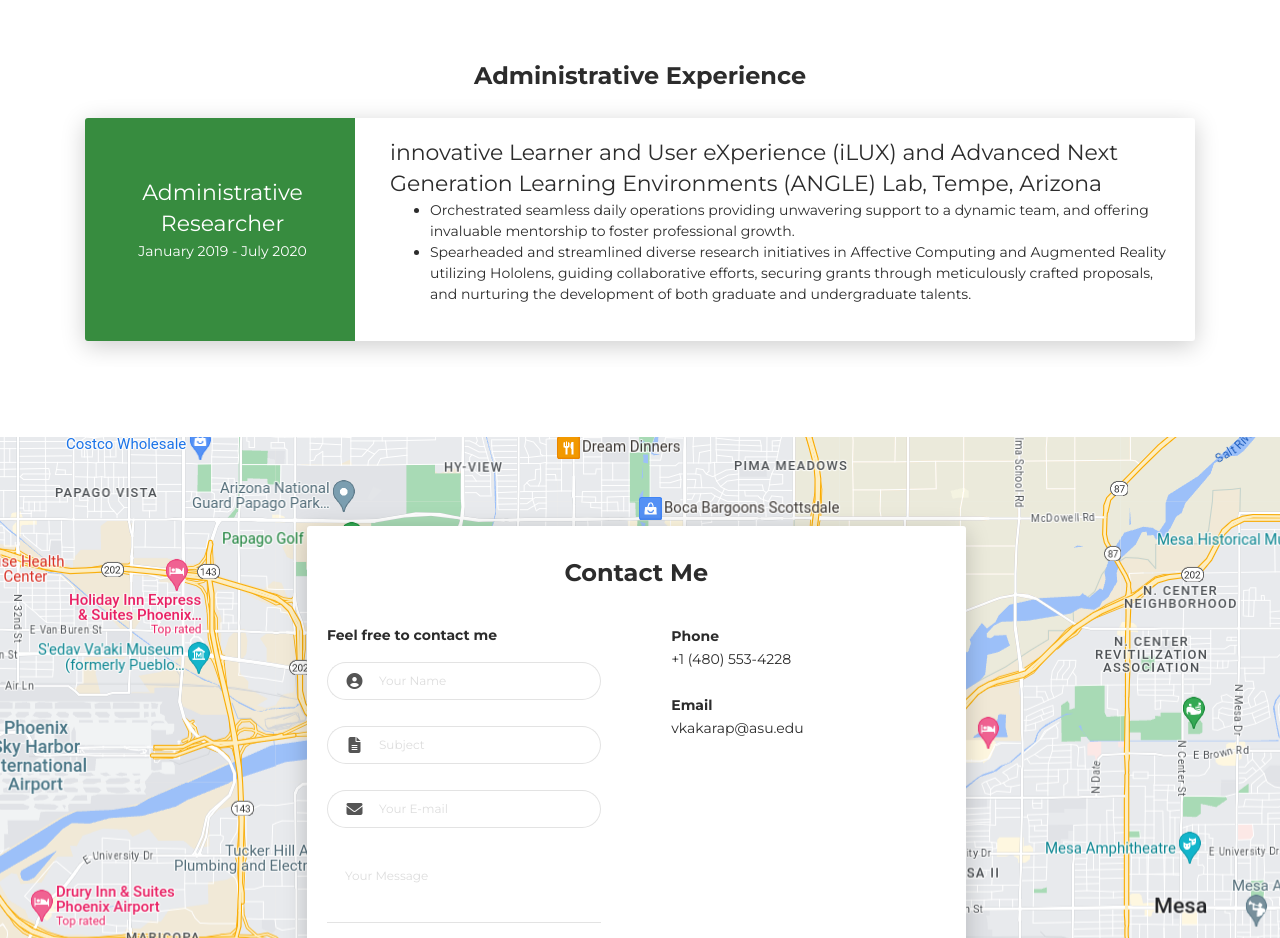
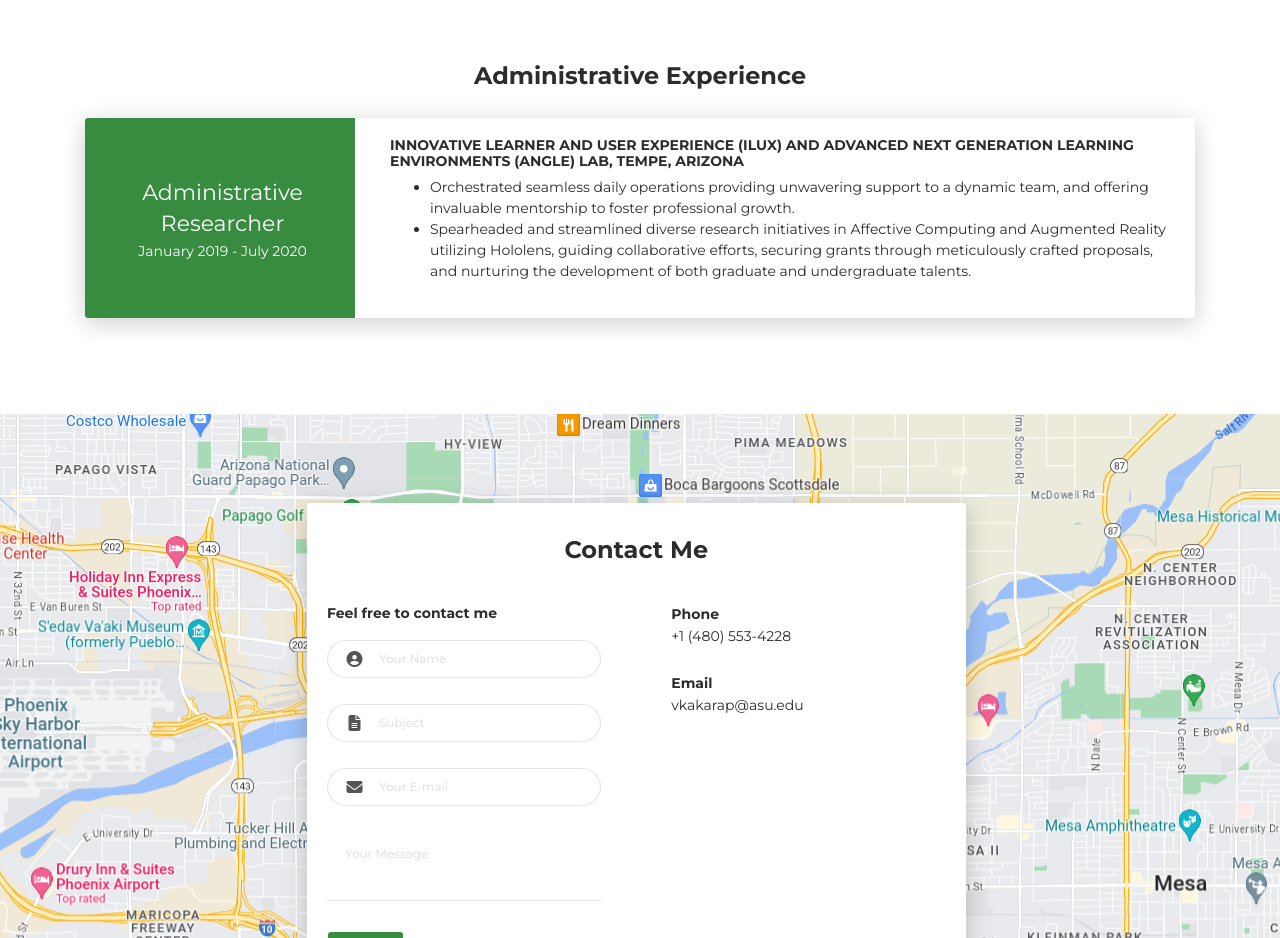
Before and after one commit to prateekvishnu/prateekvishnu.github.io, a plain HTML site: page index.html in a window 1280 px wide. Shown: the part 9120-10058 px from the top of the page. Drawn offline with Linux system fonts and the light colour scheme.

Commit message:
favicon added

```diff
--- a/index.html
+++ b/index.html
@@ -6,6 +6,7 @@
   <meta http-equiv="X-UA-Compatible" content="IE=edge">
   <meta name="viewport" content="width=device-width, initial-scale=1">
   <title>Meet Vishnu</title>
+  <link rel="icon" type="image/x-icon" href="favicon.ico">
   <link href="https://fonts.googleapis.com/css?family=Montserrat:400,700,200" rel="stylesheet">
   <link href="https://maxcdn.bootstrapcdn.com/font-awesome/latest/css/font-awesome.min.css" rel="stylesheet">
   <link href="css/aos.css?ver=1.1.0" rel="stylesheet">
@@ -1166,7 +1167,7 @@
                   </div>
                   <div class="col-md-9" data-aos="fade-left" data-aos-offset="50" data-aos-duration="500">
                     <div class="card-body">
-                      <div class="h5">innovative Learner and User eXperience (iLUX) and Advanced Next Generation
+                      <div class="h6">innovative Learner and User eXperience (iLUX) and Advanced Next Generation
                         Learning Environments (ANGLE) Lab, Tempe, Arizona</div>
                       <ul>
                         <li>Orchestrated seamless daily operations providing unwavering support to a dynamic team, and
```
